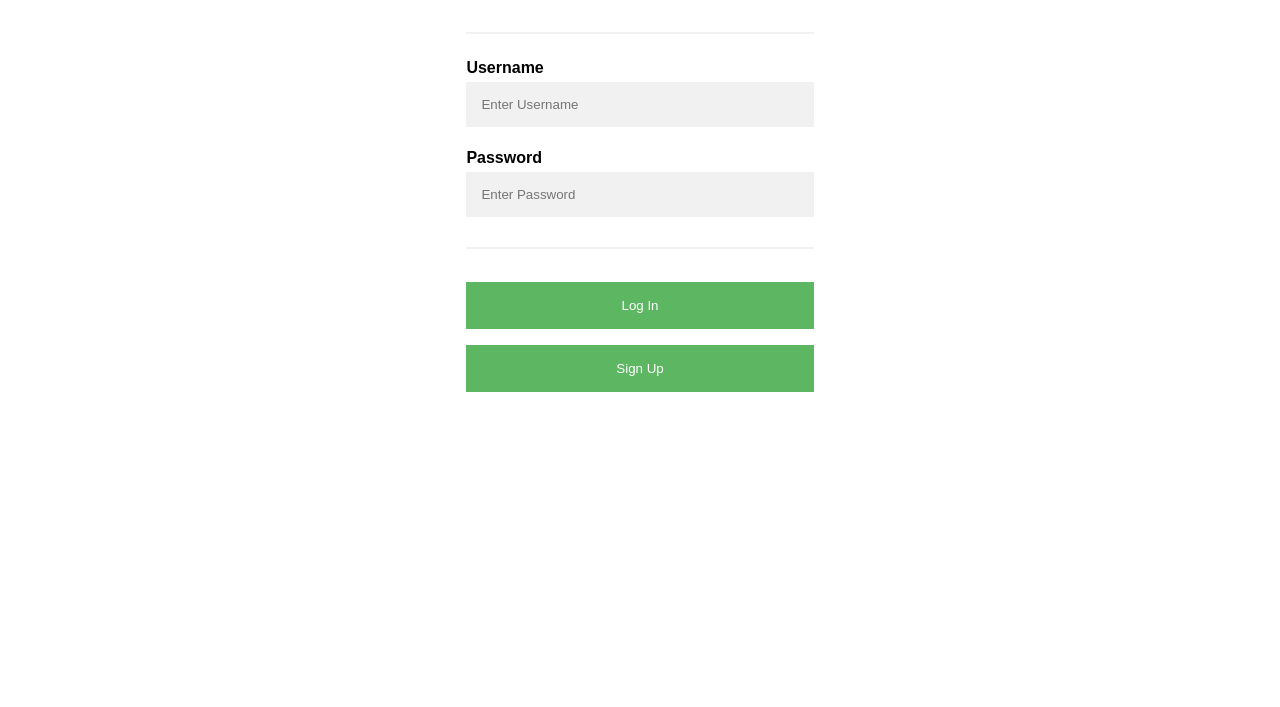
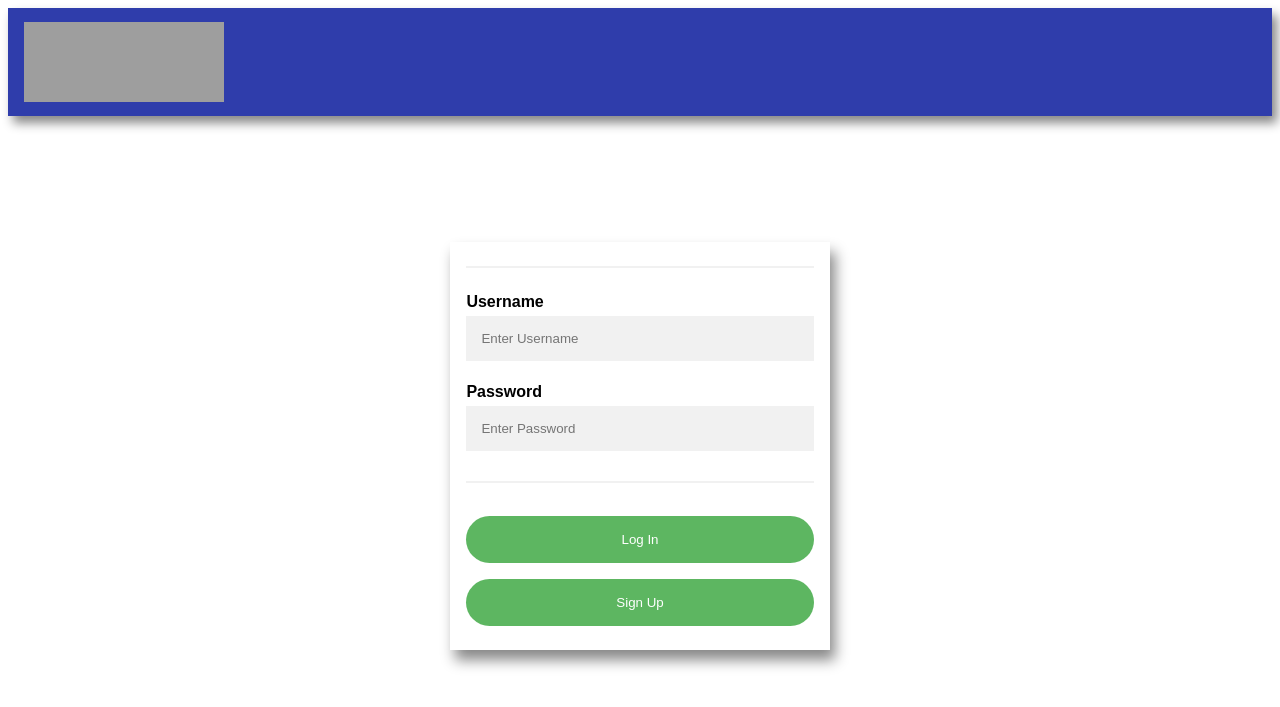
Before and after one commit to Henrhod/FINALS-WEB-TECH, a PHP site: page / in a window 1280 px wide. Shown: the top 707 px of the page. Run offline with PHP 8.4, Linux system fonts and the light colour scheme; grey boxes are pictures that could not be loaded.

Commit message:
initial edit

```diff
--- a/index.html
+++ b/index.html
@@ -4,6 +4,11 @@
 	</head>
 
 	<body>
+	<header>
+		<nav class="navbar">
+			<a href="index.html"><img src="images/logoTrial.png" id="logo" alt="alt-logo"></a>
+		</nav>
+	</header>
 	<form action="">
   		<div class="container">
 	    	<hr>
@@ -17,7 +22,7 @@
 	        <hr>
 
 
-		    <button type="submit" class="register">Log In</button>
+		    <button type="submit" class="register" onclick="wind">Log In</button>
 		    <button type="submit" class="register">Sign Up</button>
 	  	</div>
 	</form>
--- a/style/style.css
+++ b/style/style.css
@@ -12,8 +12,10 @@ body {
     background-color: white;
     width: auto;
     height: auto;
+    margin-top: 10%;
     margin-left: 35%;
     margin-right: 35%;
+    box-shadow: 5px 10px 13px #888888;
 }
 
 /* Full-width input fields */
@@ -31,7 +33,6 @@ input[type=text]:focus, input[type=password]:focus {
     outline: none;
 }
 
-/* Overwrite default styles of hr */
 hr {
     border: 1px solid #f1f1f1;
     margin-bottom: 25px;
@@ -47,8 +48,32 @@ hr {
     cursor: pointer;
     width: 100%;
     opacity: 0.9;
+    border-radius: 100px;
 }
 
-.register:hover {
+button.register:hover {
     opacity: 1;
 }
+
+
+
+nav.navbar {
+        overflow: hidden;
+        background-color: #2f3dab;
+        box-shadow: 5px 7px 10px #888888;
+}
+
+nav.navbar a {
+        float: left;
+        font-size: 20px;
+        color: white;
+        text-align: center;
+        padding: 14px 16px;
+        text-decoration: none;
+}
+
+img#logo{
+    height: 80px;
+    width: 200px;
+    float: left;
+}
```
